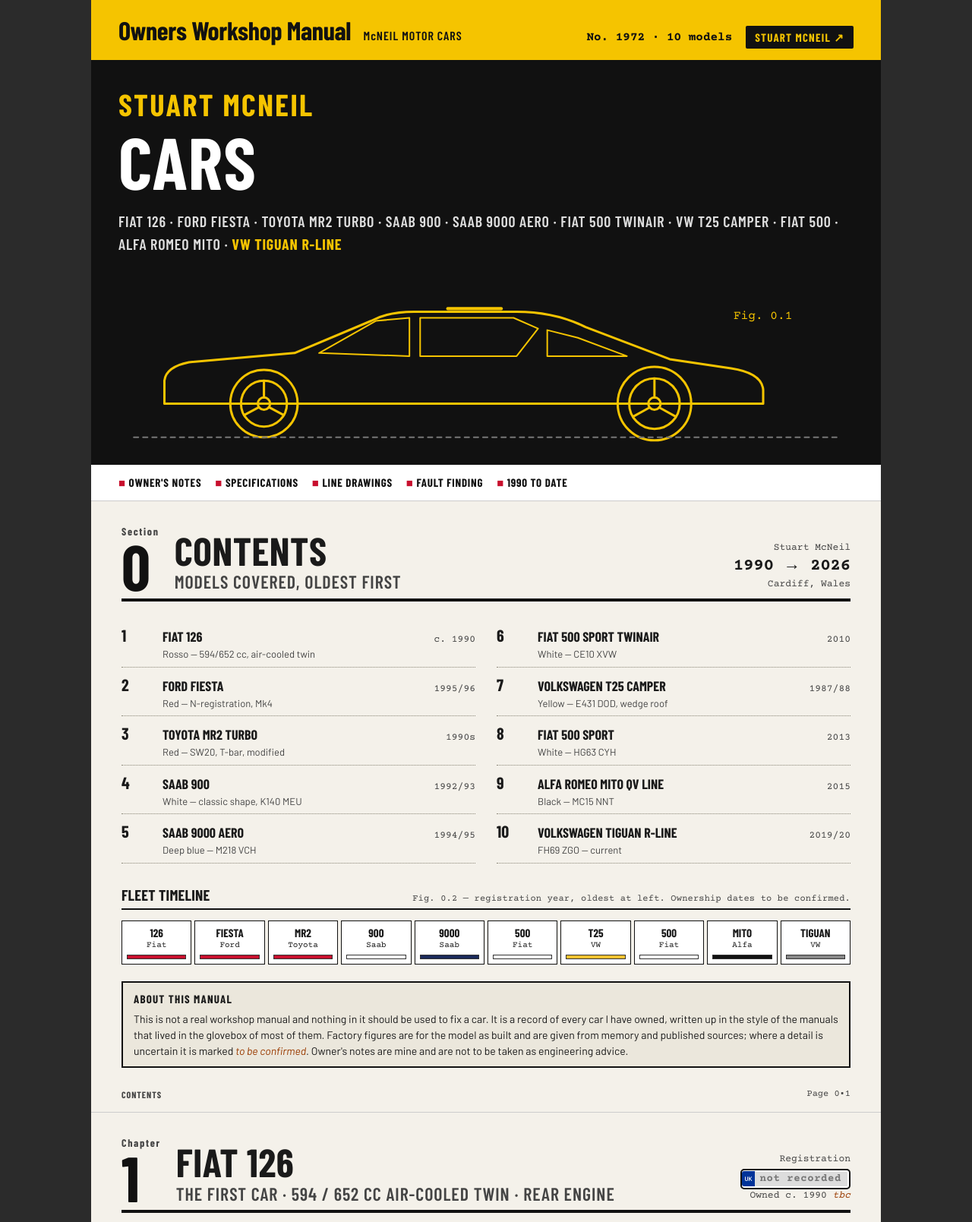
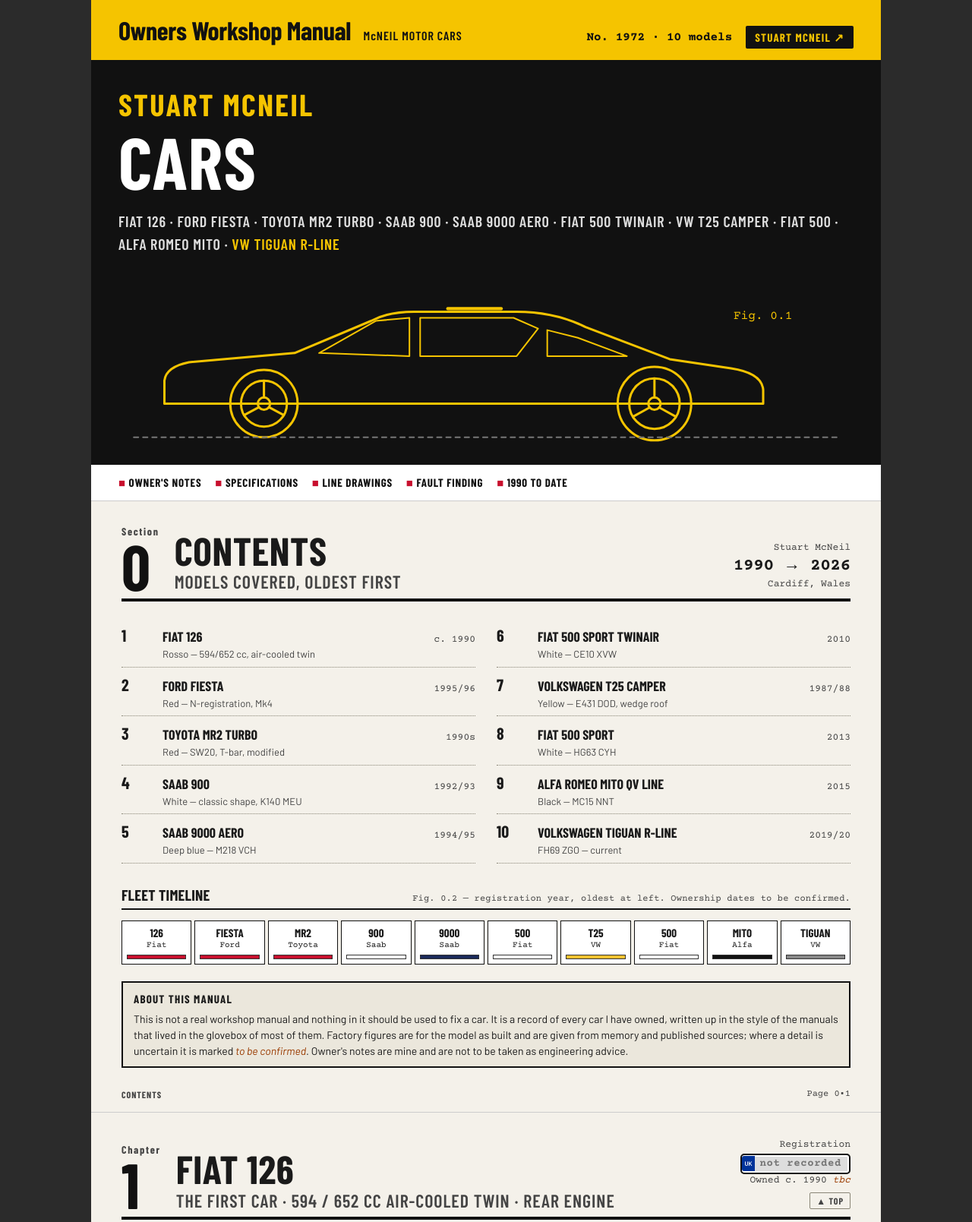
Before and after one commit to stuartmcneil/cars, a plain HTML site: page index.html in a window 1280 px wide. Shown: the top 1609 px of the page at 76% size. Drawn offline with nearby package versions, Linux system fonts and the light colour scheme; a web font is replaced by a local one.

Commit message:
Add files via upload

```diff
--- a/index.html
+++ b/index.html
@@ -15,7 +15,8 @@
   --page-w:1040px;
 }
 *{box-sizing:border-box}
-html{background:#2b2b2b}
+html{background:#2b2b2b;scroll-behavior:smooth}
+@media (prefers-reduced-motion:reduce){html{scroll-behavior:auto}}
 body{margin:0;background:#2b2b2b;color:var(--ink);font-family:"Barlow",Helvetica,Arial,sans-serif;font-size:15px;line-height:1.5}
 h1,h2,h3,h4{font-family:"Barlow Condensed","Arial Narrow",Helvetica,Arial,sans-serif;text-transform:uppercase;letter-spacing:.01em;margin:0}
 .mono{font-family:"Courier Prime","Courier New",monospace}
@@ -33,7 +34,9 @@
 .cover h1{font-size:clamp(44px,8vw,96px);line-height:.92;font-weight:800}
 .cover h1 span{display:block;color:var(--yellow);font-size:.42em;font-weight:700;letter-spacing:.06em;margin-bottom:12px}
 .cover .models{padding:0 36px 24px;font-family:"Barlow Condensed";font-size:20px;font-weight:600;text-transform:uppercase;letter-spacing:.04em;color:#ddd}
-.cover .models b{color:var(--yellow)}
+.cover .models a{color:#ddd;text-decoration:none;border-bottom:1px solid transparent}
+.cover .models a:hover{color:var(--yellow);border-bottom-color:var(--yellow)}
+.cover .models a.cur{color:var(--yellow)}
 .cover .art{padding:0 36px 30px}
 .cover .art svg{width:100%;height:auto;display:block}
 .cover .strap{background:#fff;color:var(--black);padding:12px 36px;display:flex;gap:18px;flex-wrap:wrap;font-family:"Barlow Condensed";font-weight:700;text-transform:uppercase;font-size:15px;letter-spacing:.05em}
@@ -119,13 +122,20 @@
 .dadwrap a{color:var(--yellow);font-family:"Barlow Condensed";font-weight:700;text-transform:uppercase;letter-spacing:.08em;text-decoration:none;font-size:15px}
 .dadwrap a:hover{text-decoration:underline}
 
-@media print{html,body{background:#fff}.page{border:0;page-break-after:always;max-width:none}.cover{page-break-after:always}}
+/* back to top */
+#top-btn{position:fixed;right:18px;bottom:18px;z-index:50;display:flex;align-items:center;gap:8px;background:var(--yellow);color:var(--black);border:2px solid var(--black);border-radius:3px;padding:8px 12px;font-family:"Barlow Condensed";font-weight:800;text-transform:uppercase;letter-spacing:.08em;font-size:14px;text-decoration:none;box-shadow:3px 3px 0 var(--black);opacity:0;transform:translateY(16px);pointer-events:none;transition:opacity .25s,transform .25s}
+#top-btn.show{opacity:1;transform:none;pointer-events:auto}
+#top-btn:hover{background:#fff}
+#top-btn svg{width:16px;height:16px}
+.chap-head .uplink{display:inline-block;margin-top:6px;font-family:"Barlow Condensed";font-weight:700;text-transform:uppercase;letter-spacing:.08em;font-size:12px;color:var(--ink-2);text-decoration:none;border:1px solid var(--rule);padding:2px 8px;border-radius:2px}
+.chap-head .uplink:hover{background:var(--yellow);color:var(--black);border-color:var(--black)}
+@media print{#top-btn,.uplink{display:none}html,body{background:#fff}.page{border:0;page-break-after:always;max-width:none}.cover{page-break-after:always}}
 </style>
 </head>
 <body>
 
 <!-- =============================== COVER =============================== -->
-<header class="cover">
+<header class="cover" id="top">
   <div class="band">
     <div class="brand">Owners Workshop Manual <small>McNEIL MOTOR CARS</small></div>
     <div class="no">No. 1972 · 10 models <a class="home" href="https://stuartmcneil.github.io/window/">Stuart McNeil ↗</a></div>
@@ -133,7 +143,7 @@
   <div class="title">
     <h1><span>Stuart McNeil</span>Cars</h1>
   </div>
-  <div class="models">Fiat 126 · Ford Fiesta · Toyota MR2 Turbo · Saab 900 · Saab 9000 Aero · Fiat 500 TwinAir · VW T25 Camper · Fiat 500 · Alfa Romeo MiTo · <b>VW Tiguan R-Line</b></div>
+  <div class="models"><a href="#c1">Fiat 126</a> · <a href="#c2">Ford Fiesta</a> · <a href="#c3">Toyota MR2 Turbo</a> · <a href="#c4">Saab 900</a> · <a href="#c5">Saab 9000 Aero</a> · <a href="#c6">Fiat 500 TwinAir</a> · <a href="#c7">VW T25 Camper</a> · <a href="#c8">Fiat 500</a> · <a href="#c9">Alfa Romeo MiTo</a> · <a href="#c10" class="cur">VW Tiguan R-Line</a></div>
   <div class="art">
     <!-- cover art: MR2 silhouette in yellow line -->
     <svg viewBox="0 0 960 220" role="img" aria-label="Line drawing of a Toyota MR2 on a workshop-manual cover">
@@ -253,7 +263,7 @@
   <div class="chap-head">
     <div class="num"><small>Chapter</small>1</div>
     <h2>Fiat 126<em>The first car · 594 / 652 cc air-cooled twin · rear engine</em></h2>
-    <div class="era">Registration<b><span class="plate unknown">not recorded</span></b>Owned c. 1990 <span class="tbc">tbc</span></div>
+    <div class="era">Registration<b><span class="plate unknown">not recorded</span></b>Owned c. 1990 <span class="tbc">tbc</span><br><a class="uplink" href="#top">▲ Top</a></div>
   </div>
   <div class="cols wide">
     <div>
@@ -336,7 +346,7 @@
   <div class="chap-head">
     <div class="num"><small>Chapter</small>2</div>
     <h2>Ford Fiesta<em>Mk4 (1995 model) · N-registration · red</em></h2>
-    <div class="era">Registration<b><span class="plate unknown">N ··· ···</span></b>First registered 1995/96 · owned <span class="tbc">tbc</span></div>
+    <div class="era">Registration<b><span class="plate unknown">N ··· ···</span></b>First registered 1995/96 · owned <span class="tbc">tbc</span><br><a class="uplink" href="#top">▲ Top</a></div>
   </div>
   <div class="cols wide">
     <div>
@@ -419,7 +429,7 @@
   <div class="chap-head">
     <div class="num"><small>Chapter</small>3</div>
     <h2>Toyota MR2 Turbo<em>Mk2 (SW20) · mid-engine · T-bar roof · red · modified</em></h2>
-    <div class="era">Registration<b><span class="plate unknown">not recorded</span></b>Owned 1990s <span class="tbc">tbc</span></div>
+    <div class="era">Registration<b><span class="plate unknown">not recorded</span></b>Owned 1990s <span class="tbc">tbc</span><br><a class="uplink" href="#top">▲ Top</a></div>
   </div>
   <div class="cols wide">
     <div>
@@ -508,7 +518,7 @@
   <div class="chap-head">
     <div class="num"><small>Chapter</small>4</div>
     <h2>Saab 900<em>Classic (pre-GM) · 2.0 16-valve, non-turbo · white</em></h2>
-    <div class="era">Registration<b><span class="plate">K140 MEU</span></b>First registered 1992/93 · owned <span class="tbc">tbc</span></div>
+    <div class="era">Registration<b><span class="plate">K140 MEU</span></b>First registered 1992/93 · owned <span class="tbc">tbc</span><br><a class="uplink" href="#top">▲ Top</a></div>
   </div>
   <div class="cols wide">
     <div>
@@ -590,7 +600,7 @@
   <div class="chap-head">
     <div class="num"><small>Chapter</small>5</div>
     <h2>Saab 9000 Aero<em>CS body · turbo · deep blue · heated leather bucket seats</em></h2>
-    <div class="era">Registration<b><span class="plate">M218 VCH</span></b>First registered 1994/95 · owned <span class="tbc">tbc</span></div>
+    <div class="era">Registration<b><span class="plate">M218 VCH</span></b>First registered 1994/95 · owned <span class="tbc">tbc</span><br><a class="uplink" href="#top">▲ Top</a></div>
   </div>
   <div class="cols wide">
     <div>
@@ -673,7 +683,7 @@
   <div class="chap-head">
     <div class="num"><small>Chapter</small>6</div>
     <h2>Fiat 500 Sport<em>0.9 TwinAir · 875 cc two-cylinder turbo · white, black interior</em></h2>
-    <div class="era">Registration<b><span class="plate">CE10 XVW</span></b>First registered 2010 (Cardiff) · owned c. 2010–2013</div>
+    <div class="era">Registration<b><span class="plate">CE10 XVW</span></b>First registered 2010 (Cardiff) · owned c. 2010–2013<br><a class="uplink" href="#top">▲ Top</a></div>
   </div>
   <div class="cols wide">
     <div>
@@ -756,7 +766,7 @@
   <div class="chap-head">
     <div class="num"><small>Chapter</small>7</div>
     <h2>Volkswagen T25 Camper<em>Water-cooled · wedge pop-top · yellow &amp; white · concurrent vehicle</em></h2>
-    <div class="era">Registration<b><span class="plate">E431 DOD</span></b>First registered 1987/88 · owned alongside Ch. 6 &amp; 8, later sold</div>
+    <div class="era">Registration<b><span class="plate">E431 DOD</span></b>First registered 1987/88 · owned alongside Ch. 6 &amp; 8, later sold<br><a class="uplink" href="#top">▲ Top</a></div>
   </div>
   <div class="cols wide">
     <div>
@@ -847,7 +857,7 @@
   <div class="chap-head">
     <div class="num"><small>Chapter</small>8</div>
     <h2>Fiat 500 Sport (II)<em>Second of the pair · white, black interior · replaced Ch. 6</em></h2>
-    <div class="era">Registration<b><span class="plate">HG63 CYH</span></b>First registered late 2013 · owned c. 2013–2015</div>
+    <div class="era">Registration<b><span class="plate">HG63 CYH</span></b>First registered late 2013 · owned c. 2013–2015<br><a class="uplink" href="#top">▲ Top</a></div>
   </div>
   <div class="cols wide">
     <div>
@@ -914,7 +924,7 @@
   <div class="chap-head">
     <div class="num"><small>Chapter</small>9</div>
     <h2>Alfa Romeo MiTo QV Line<em>0.9 TwinAir 105 · black · Quadrifoglio body kit</em></h2>
-    <div class="era">Registration<b><span class="plate">MC15 NNT</span></b>First registered 2015 · owned c. 2015–2019/20</div>
+    <div class="era">Registration<b><span class="plate">MC15 NNT</span></b>First registered 2015 · owned c. 2015–2019/20<br><a class="uplink" href="#top">▲ Top</a></div>
   </div>
   <div class="cols wide">
     <div>
@@ -995,7 +1005,7 @@
   <div class="chap-head">
     <div class="num"><small>Chapter</small>10</div>
     <h2>Volkswagen Tiguan R-Line<em>Mk2 · 2.0 TDI 4Motion · full leather · current vehicle</em></h2>
-    <div class="era">Registration<b><span class="plate">FH69 ZGO</span></b>First registered late 2019 · owned 2019/20 – present</div>
+    <div class="era">Registration<b><span class="plate">FH69 ZGO</span></b>First registered late 2019 · owned 2019/20 – present<br><a class="uplink" href="#top">▲ Top</a></div>
   </div>
   <div class="cols wide">
     <div>
@@ -1130,5 +1140,13 @@
   <a href="https://stuartmcneil.github.io/window/">← Stuart McNeil</a>
 </div>
 
+<a id="top-btn" href="#top" aria-label="Back to top"><svg viewBox="0 0 16 16" fill="none" stroke="currentColor" stroke-width="2.2" stroke-linecap="round" stroke-linejoin="round"><path d="M8 13V3M3.5 7.5 8 3l4.5 4.5"/></svg>Top</a>
+<script>
+(function(){
+  var b=document.getElementById('top-btn');
+  function t(){ b.classList.toggle('show', window.scrollY>500); }
+  window.addEventListener('scroll',t,{passive:true}); t();
+})();
+</script>
 </body>
 </html>
```
